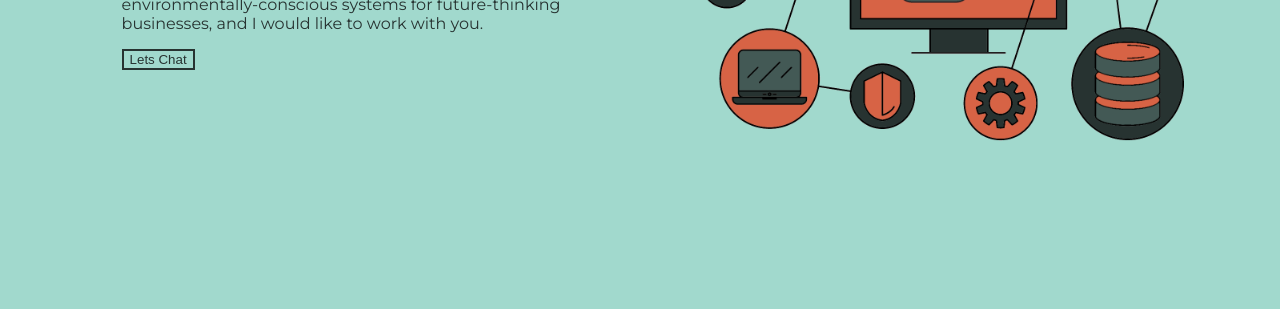
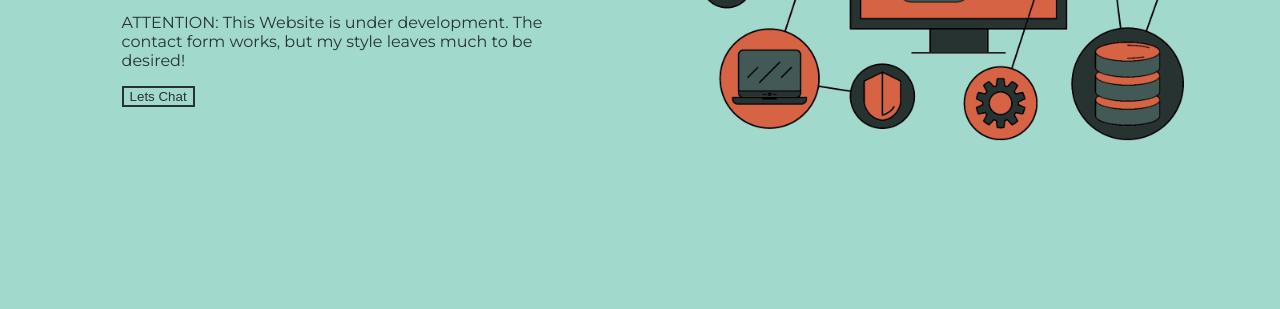
Before and after one commit to rupert-adams/website, a plain HTML site: page index.html in a window 1280 px wide. Shown: the part 491-800 px from the top of the page. Drawn offline with Linux system fonts and the light colour scheme.

Commit message:
added under development message

```diff
--- a/index.html
+++ b/index.html
@@ -23,6 +23,7 @@
           I specialise in building and designing environmentally-conscious systems for future-thinking businesses,
           and I would like to work with you.
         </p>
+        <p>ATTENTION: This Website is under development. The contact form works, but my style leaves much to be desired!</p>
         <button>Lets Chat</button>
       </div>
       <div class="image">
```
